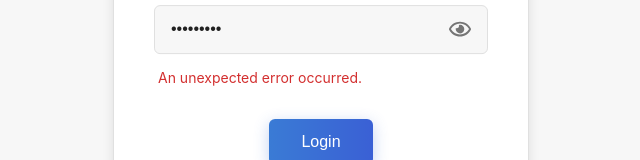
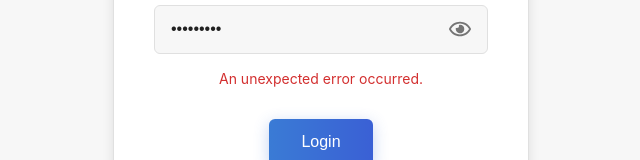
Before and after one commit to DenislavaVM/NotesHub-MERN, a React (Vite) app in the folder frontend/: page /login in a window 1280 px wide. Both pictures are taken after typing "name@example.com", "Sample123" into the empty fields and a click on the button "Login". Shown: the part 359-519 px from the top of the page, without its empty margins (319-959 px from the left). Built offline with nearby package versions, Linux system fonts and the light colour scheme; no server answers.

Commit message:
fix(ui): improve alignment of form error messages

```diff
--- a/frontend/src/pages/Login/Login.css
+++ b/frontend/src/pages/Login/Login.css
@@ -55,6 +55,19 @@ body.dark .input-box {
   text-align: left;
 }
 
+.server-error {
+  text-align: center;
+}
+
+.server-error-message {
+  color: var(--error-color);
+  font-size: 0.875rem;
+  width: 100%;
+  text-align: center;
+  margin-top: 0;
+  margin-bottom: 1rem;
+}
+
 .register-prompt {
   margin-top: 1.5rem;
   font-size: 0.9rem;
--- a/frontend/src/pages/Login/Login.jsx
+++ b/frontend/src/pages/Login/Login.jsx
@@ -59,7 +59,7 @@ const Login = () => {
           <p className="error-message">{errors.password.message}</p>
         )}
         {errors.root?.serverError && (
-          <p className="error-message">{errors.root.serverError.message}</p>
+          <p className="server-error-message">{errors.root.serverError.message}</p>
         )}
         <button type="submit" className="btn-primary" disabled={isSubmitting}>
           {isSubmitting ? "Logging in..." : "Login"}
--- a/frontend/src/pages/SignUp/SignUp.css
+++ b/frontend/src/pages/SignUp/SignUp.css
@@ -64,11 +64,19 @@ body.dark .input-box {
   box-shadow: 0 0 0 3px rgba(59, 130, 246, 0.2);
 }
 
+.signup-form .error-message {
+  color: var(--error-color);
+  font-size: 0.8rem;
+  margin-top: 0.25rem;
+  text-align: center;
+  line-height: 1.2;
+}
+
 .error-message {
   color: var(--error-color);
   font-size: 0.8rem;
   margin-top: 0.25rem;
-  text-align: left;
+  text-align: center;
   line-height: 1.2;
 }
 
```
